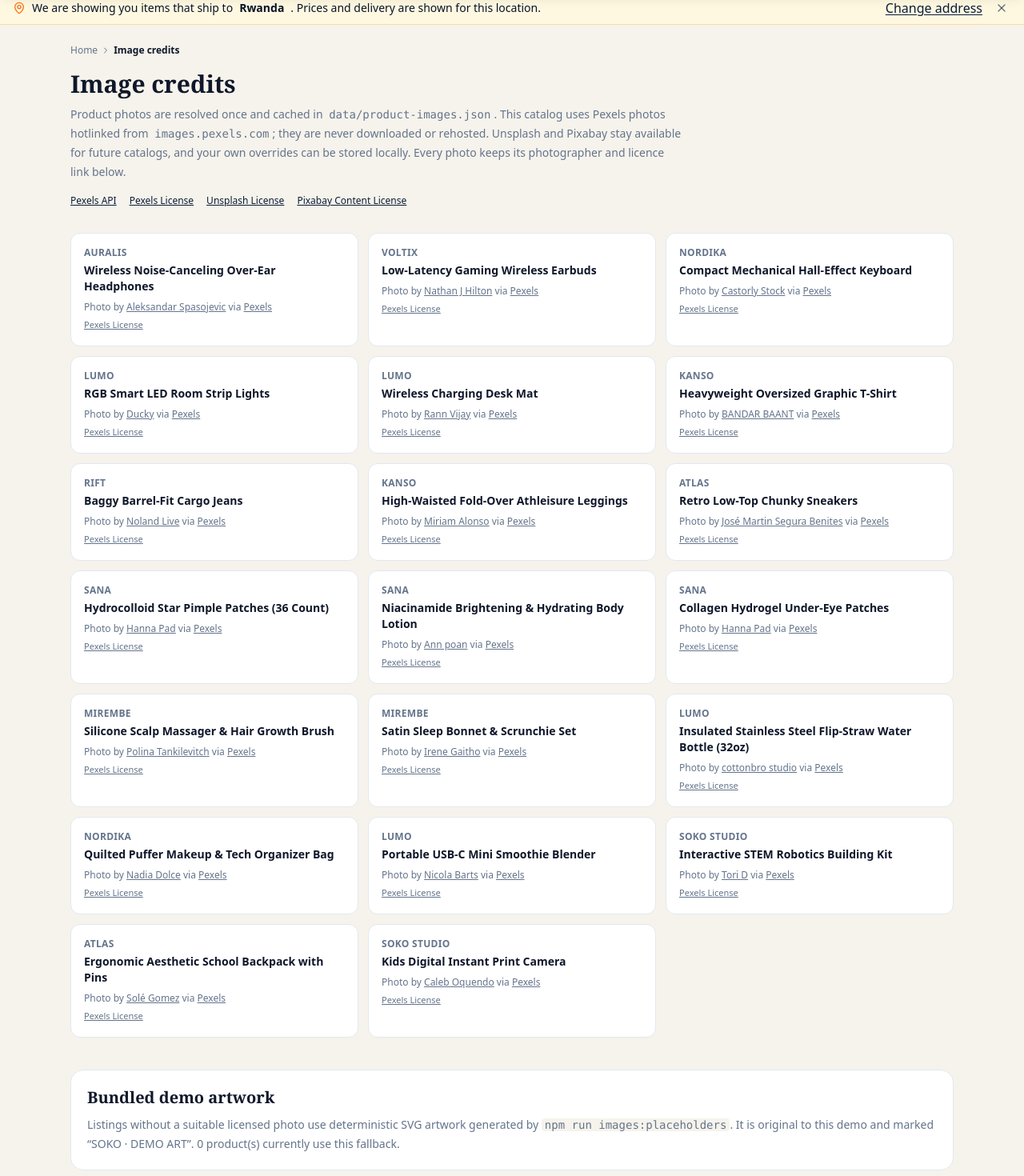
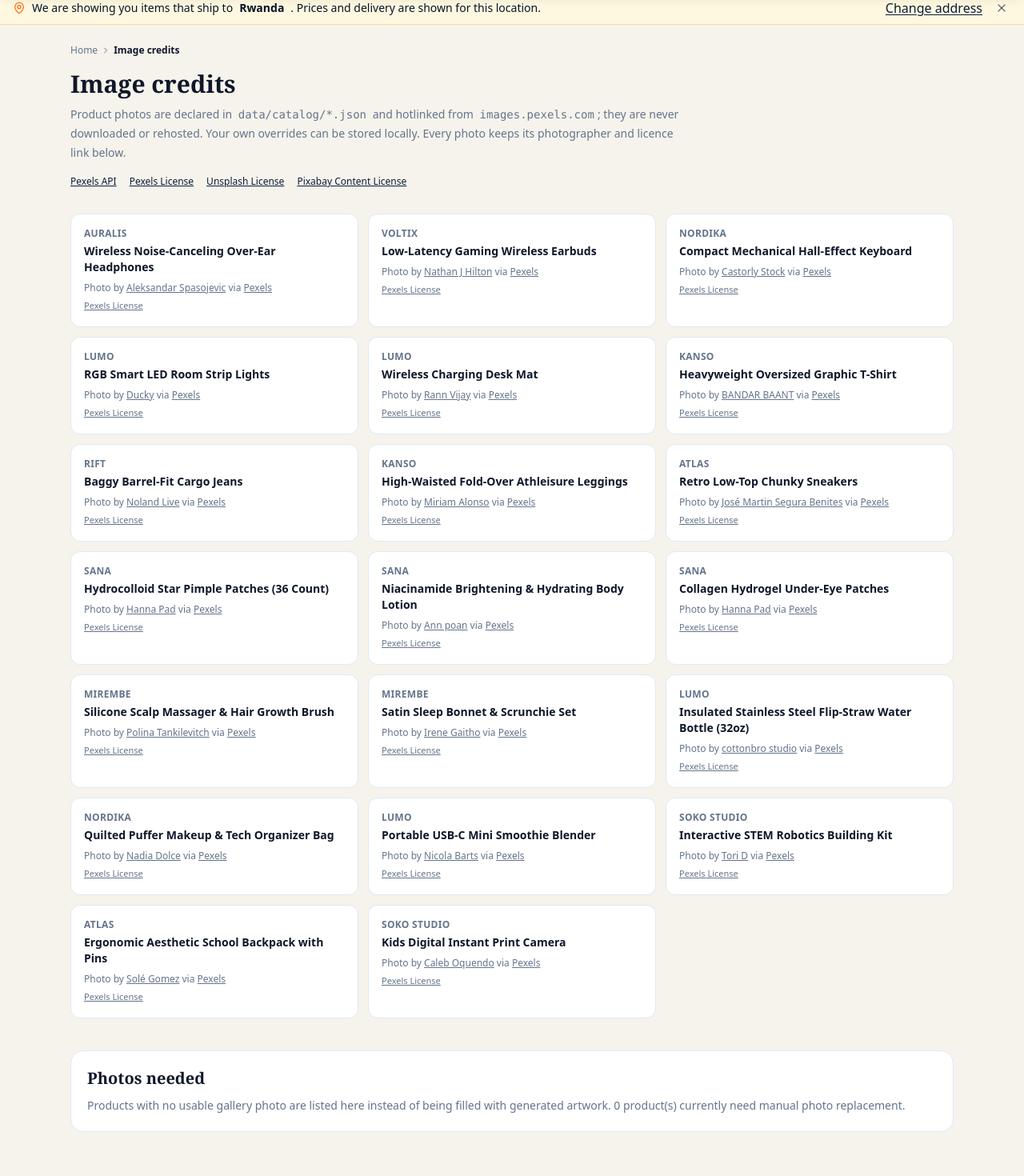
Before and after one commit to Samuel-Fx-1/E-comm, a React (Vite) app: page /credits in a window 1280 px wide. Shown: the part 120-1590 px from the top of the page at 80% size. Built offline with nearby package versions, Linux system fonts and the light colour scheme; a web font is replaced by a local one.

Commit message:
docs(credits): list catalog photos and missing images

```diff
--- a/src/pages/Credits.tsx
+++ b/src/pages/Credits.tsx
@@ -1,11 +1,11 @@
 import { Link } from 'react-router-dom';
-import { creditedProducts, fallbackProducts } from '../data/imageMap';
+import { allCreditedPhotos, fallbackProducts } from '../data/imageMap';
 import { Seo } from '../components/ui/Seo';
 import { Breadcrumbs } from '../components/ui/Breadcrumbs';
 import { EmptyState } from '../components/ui/EmptyState';
 
 export default function CreditsPage() {
-  const credited = creditedProducts();
+  const credited = allCreditedPhotos();
   const fallbacks = fallbackProducts();
 
   return (
@@ -19,11 +19,10 @@ export default function CreditsPage() {
 
       <h1 className="mt-4 font-serif text-3xl font-bold text-[var(--brand-ink)]">Image credits</h1>
       <p className="mt-2 max-w-3xl text-sm leading-6 text-[var(--brand-muted)]">
-        Product photos are resolved once and cached in{' '}
-        <code className="rounded bg-[var(--brand-cream)] px-1">data/product-images.json</code>. This catalog uses Pexels
-        photos hotlinked from <code className="rounded bg-[var(--brand-cream)] px-1">images.pexels.com</code>; they are
-        never downloaded or rehosted. Unsplash and Pixabay stay available for future catalogs, and your own overrides can
-        be stored locally. Every photo keeps its photographer and licence link below.
+        Product photos are declared in{' '}
+        <code className="rounded bg-[var(--brand-cream)] px-1">data/catalog/*.json</code> and hotlinked from{' '}
+        <code className="rounded bg-[var(--brand-cream)] px-1">images.pexels.com</code>; they are never downloaded or
+        rehosted. Your own overrides can be stored locally. Every photo keeps its photographer and licence link below.
       </p>
 
       <div className="mt-4 flex flex-wrap gap-4 text-xs">
@@ -45,7 +44,7 @@ export default function CreditsPage() {
         <div className="mt-8">
           <EmptyState
             title="No stock photos resolved yet"
-            description="All listings currently show bundled demo artwork. Run the image seed script and photographer credits will appear here."
+            description="No licensed gallery photos have been added yet. Add Pexels photos to the catalog JSON and credits will appear here."
             action={
               <Link to="/search" className="inline-flex rounded-lg bg-[var(--brand-orange)] px-4 py-2.5 text-sm font-semibold text-white">
                 Browse products
@@ -55,8 +54,8 @@ export default function CreditsPage() {
         </div>
       ) : (
         <ul className="mt-8 grid gap-3 sm:grid-cols-2 lg:grid-cols-3">
-          {credited.map(({ product, image, credit }) => (
-            <li key={product.id} className="rounded-xl border border-[var(--brand-line)] bg-white p-4">
+          {credited.map(({ product, image, credit }, index) => (
+            <li key={`${product.id}-${index}`} className="rounded-xl border border-[var(--brand-line)] bg-white p-4">
               <p className="text-xs font-semibold uppercase tracking-wide text-[var(--brand-muted)]">{product.brand}</p>
               <Link to={`/product/${product.slug}`} className="mt-1 block text-sm font-bold text-[var(--brand-ink)] hover:underline">
                 {product.name}
@@ -80,16 +79,15 @@ export default function CreditsPage() {
       )}
 
       <section className="mt-10 rounded-2xl border border-[var(--brand-line)] bg-white p-5">
-        <h2 className="font-serif text-xl font-bold text-[var(--brand-ink)]">Bundled demo artwork</h2>
+        <h2 className="font-serif text-xl font-bold text-[var(--brand-ink)]">Photos needed</h2>
         <p className="mt-2 text-sm leading-6 text-[var(--brand-muted)]">
-          Listings without a suitable licensed photo use deterministic SVG artwork generated by{' '}
-          <code className="rounded bg-[var(--brand-cream)] px-1">npm run images:placeholders</code>. It is original to
-          this demo and marked “SOKO · DEMO ART”. {fallbacks.length} product(s) currently use this fallback.
+          Products with no usable gallery photo are listed here instead of being filled with generated artwork.{' '}
+          {fallbacks.length} product(s) currently need manual photo replacement.
         </p>
         {fallbacks.length > 0 && (
           <details className="mt-3">
             <summary className="cursor-pointer text-sm font-semibold text-[var(--brand-navy)]">
-              Show products using demo artwork ({fallbacks.length})
+              Show products needing photos ({fallbacks.length})
             </summary>
             <ul className="mt-3 grid gap-1 text-xs text-[var(--brand-muted)] sm:grid-cols-2">
               {fallbacks.map((product) => (
```
